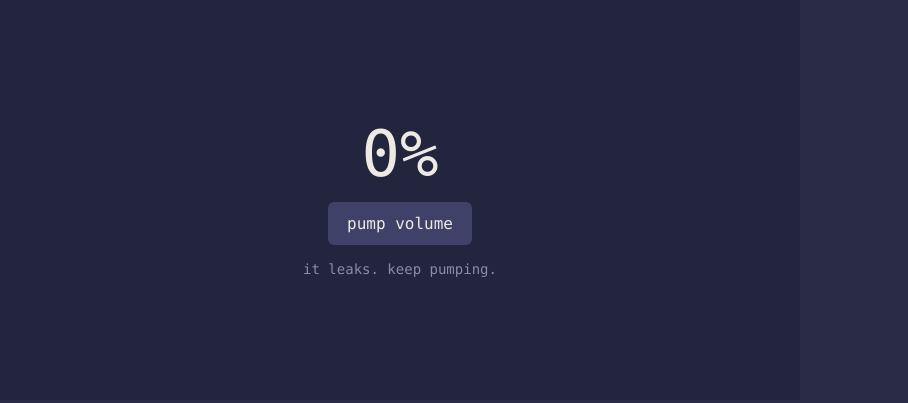
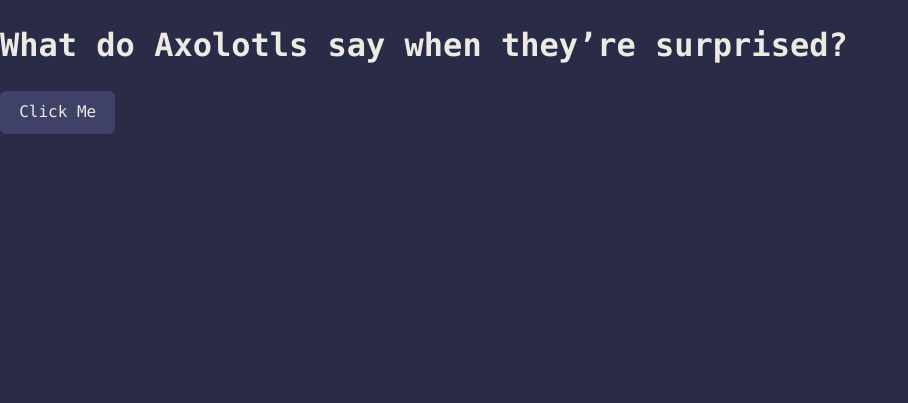
Before and after one commit to Lilsci/evil-volume, a plain HTML site: page index.html in a window 1280 px wide. Shown: the whole page, without its empty margins (0-908 px from the left). Drawn offline with Linux system fonts and the light colour scheme.

Commit message:
Update title and add surprise button
Replaced the title and added a new button with an alert.

```diff
--- a/index.html
+++ b/index.html
@@ -3,7 +3,7 @@
 <head>
 <meta charset="utf-8">
 <meta name="viewport" content="width=device-width, initial-scale=1">
-<title>my evil input</title>
+<title>Evilness</title>
 <style>
   /* Everything you make goes inside #stage: exactly 800 × 400 pixels. The gallery shows
      this box (shrunk to fit), so anything outside it won't be seen. */
@@ -21,26 +21,14 @@
 </style>
 </head>
 <body>
-<div id="stage">
-  <!-- example evil input: volume you have to pump up by hand, and it leaks back down -->
-  <div>
-    <p class="vol"><span id="vol">0</span>%</p>
-    <button id="pump">pump volume</button>
-    <p class="hint">it leaks. keep pumping.</p>
-  </div>
-</div>
+  <h1>What do Axolotls say when they’re surprised?</h1>
+  <button onclick="alert('Oh my gillness')">Click Me</button>
+
+
+
 <script>
-  // the example: delete this too
-  let volume = 0;
-  const out = document.getElementById('vol');
-  document.getElementById('pump').addEventListener('click', () => {
-    volume = Math.min(100, volume + 7);
-    out.textContent = Math.round(volume);
-  });
-  setInterval(() => {
-    volume = Math.max(0, volume - 1);
-    out.textContent = Math.round(volume);
-  }, 120);
+
 </script>
+
 </body>
 </html>
```
